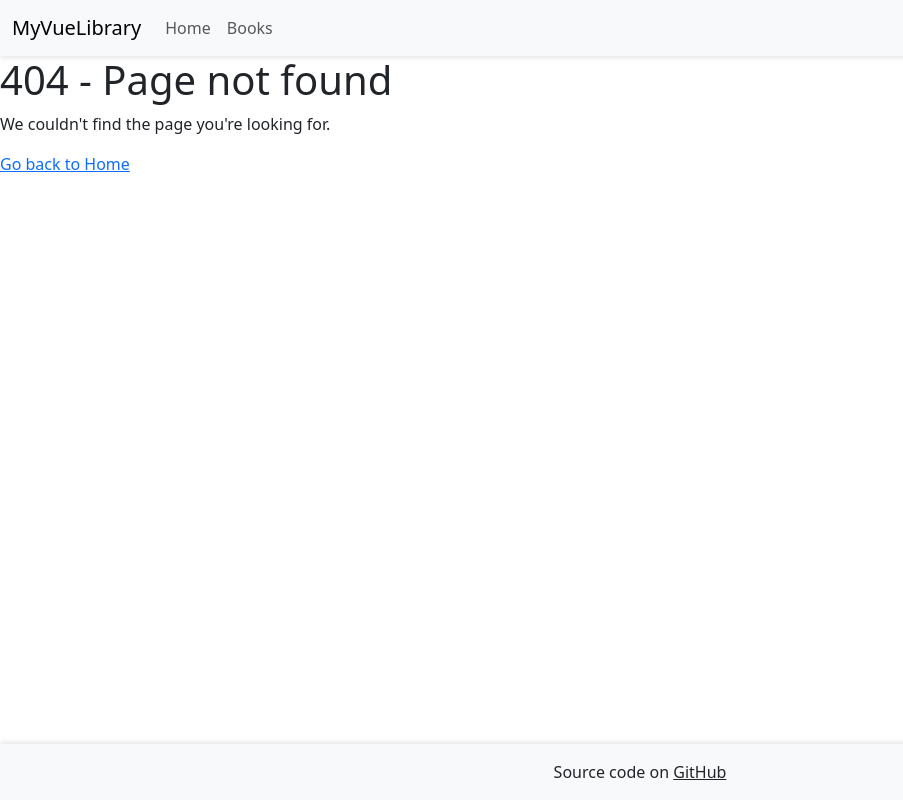
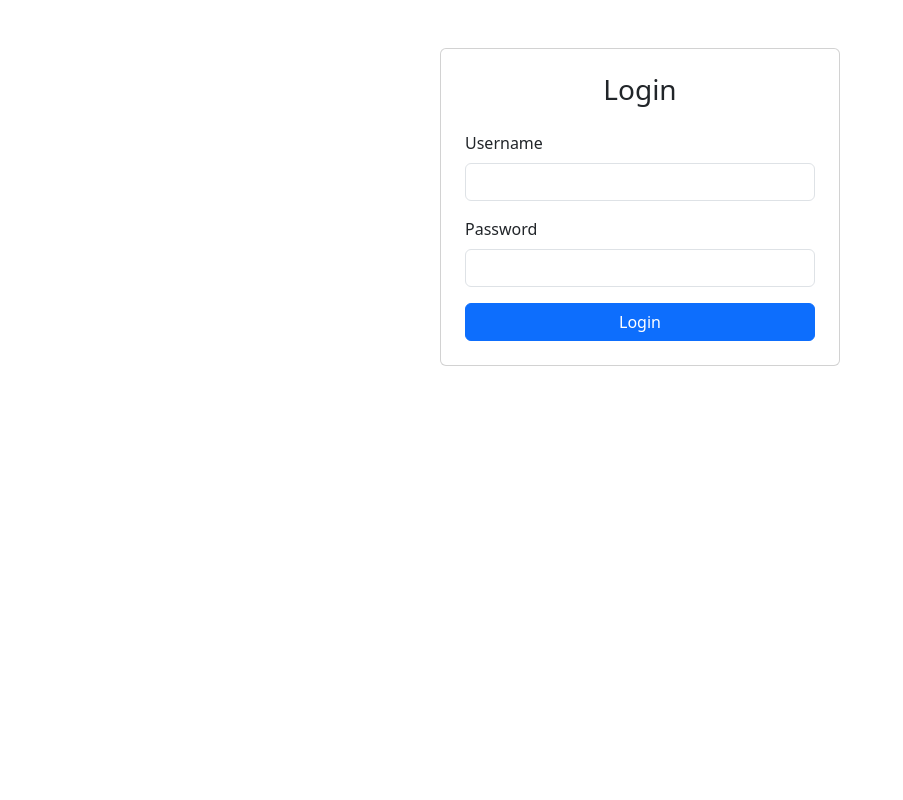
Before and after one commit to almarfeta/my-vue-library, a Vue app: page /login in a window 1280 px wide. Before the commit this address had no page. Shown: the whole page, without its empty margins (0-903 px from the left). Built offline with nearby package versions, Linux system fonts and the light colour scheme.

Commit message:
Add login Vuex module and Axios request

```diff
--- a/package.json
+++ b/package.json
@@ -9,6 +9,7 @@
   },
   "dependencies": {
     "@popperjs/core": "^2.11.8",
+    "axios": "^1.7.9",
     "bootstrap": "^5.3.3",
     "bootstrap-icons": "^1.11.3",
     "core-js": "^3.8.3",
--- a/src/App.vue
+++ b/src/App.vue
@@ -1,8 +1,8 @@
 <template>
   <div id="app">
-    <NavBarComponent />
+    <NavBarComponent :show-header="showHeaderFooter" />
     <router-view />
-    <FooterComponent />
+    <FooterComponent :show-footer="showHeaderFooter" />
   </div>
 </template>
 
@@ -16,6 +16,11 @@ export default {
     NavBarComponent,
     FooterComponent,
   },
+  computed: {
+    showHeaderFooter() {
+      return this.$route.name !== "login";
+    },
+  },
 };
 </script>
 
--- a/src/components/FooterComponent.vue
+++ b/src/components/FooterComponent.vue
@@ -1,5 +1,5 @@
 <template>
-  <footer class="bg-light text-center text-lg-start">
+  <footer v-if="showFooter" class="bg-light text-center text-lg-start">
     <div class="text-center p-3">
       Source code on
       <a
@@ -16,6 +16,12 @@
 <script>
 export default {
   name: "FooterComponent",
+  props: {
+    showFooter: {
+      type: Boolean,
+      default: true,
+    },
+  },
 };
 </script>
 
--- a/src/components/NavBarComponent.vue
+++ b/src/components/NavBarComponent.vue
@@ -1,5 +1,5 @@
 <template>
-  <nav class="navbar navbar-expand-lg navbar-light bg-light">
+  <nav v-if="showHeader" class="navbar navbar-expand-lg navbar-light bg-light">
     <div class="container-fluid">
       <a class="navbar-brand" href="#">MyVueLibrary</a>
 
@@ -23,6 +23,14 @@
           <li class="nav-item">
             <router-link to="/books" class="nav-link">Books</router-link>
           </li>
+          <li class="nav-item">
+            <button
+              class="nav-link btn btn-outline-danger"
+              @click="handleLogout"
+            >
+              Log Out
+            </button>
+          </li>
         </ul>
       </div>
     </div>
@@ -30,8 +38,23 @@
 </template>
 
 <script>
+import { mapActions } from "vuex";
+
 export default {
   name: "NavBarComponent",
+  props: {
+    showHeader: {
+      type: Boolean,
+      default: true,
+    },
+  },
+  methods: {
+    ...mapActions("users", ["logOut"]),
+    handleLogout() {
+      this.logOut();
+      this.$router.push("/login");
+    },
+  },
 };
 </script>
 
--- /dev/null
+++ b/src/modules/user.js
@@ -0,0 +1,29 @@
+const userModule = {
+  namespaced: true,
+  state: () => ({
+    user: null,
+  }),
+  getters: {
+    isAuthenticated(state) {
+      return !!state.user;
+    },
+  },
+  mutations: {
+    SET_USER(state, user) {
+      state.user = user;
+    },
+    LOG_OUT(state) {
+      state.user = null;
+    },
+  },
+  actions: {
+    logIn({ commit }, user) {
+      commit("SET_USER", user);
+    },
+    logOut({ commit }) {
+      commit("LOG_OUT");
+    },
+  },
+};
+
+export default userModule;
--- a/src/router/index.js
+++ b/src/router/index.js
@@ -5,8 +5,15 @@ import BookListView from "@/views/BookListView.vue";
 import BookDetailsView from "@/views/BookDetailsView.vue";
 import NotFoundView from "@/views/NotFoundView.vue";
 import FormComponent from "@/components/FormComponent.vue";
+import LoginView from "@/views/LoginView.vue";
+import store from "@/store";
 
 const routes = [
+  {
+    path: "/login",
+    name: "login",
+    component: LoginView,
+  },
   {
     path: "/",
     name: "home",
@@ -50,4 +57,13 @@ const router = createRouter({
   routes,
 });
 
+router.beforeEach((to, from, next) => {
+  const isAuthenticated = store.getters["users/isAuthenticated"];
+  if (to.name !== "login" && !isAuthenticated) {
+    next({ name: "login" });
+  } else {
+    next();
+  }
+});
+
 export default router;
--- /dev/null
+++ b/src/services/AuthService.js
@@ -0,0 +1,18 @@
+import axios from "axios";
+
+const API_URL = "http://localhost:8081/api/auth";
+
+const AuthService = {
+  async logIn(username, password) {
+    const response = await axios.post(`${API_URL}/login`, {
+      username,
+      password,
+    });
+    if (!response.data) {
+      throw Error("Invalid username or password");
+    }
+    return response.data;
+  },
+};
+
+export default AuthService;
--- a/src/store/index.js
+++ b/src/store/index.js
@@ -1,8 +1,10 @@
 import { createStore } from "vuex";
 import booksModule from "@/modules/books";
+import userModule from "@/modules/user";
 
 export default createStore({
   modules: {
     books: booksModule,
+    users: userModule,
   },
 });
--- /dev/null
+++ b/src/views/LoginView.vue
@@ -0,0 +1,59 @@
+<template>
+  <div class="container mt-5">
+    <div class="card p-4 mx-auto" style="max-width: 400px">
+      <h3 class="text-center mb-4">Login</h3>
+      <form @submit.prevent="handleLogin">
+        <div class="mb-3">
+          <label for="username" class="form-label">Username</label>
+          <input
+            type="text"
+            id="username"
+            class="form-control"
+            v-model="username"
+            required
+          />
+        </div>
+        <div class="mb-3">
+          <label for="password" class="form-label">Password</label>
+          <input
+            type="password"
+            id="password"
+            class="form-control"
+            v-model="password"
+            required
+          />
+        </div>
+        <p v-if="errorMessage" class="text-danger">{{ errorMessage }}</p>
+        <button type="submit" class="btn btn-primary w-100">Login</button>
+      </form>
+    </div>
+  </div>
+</template>
+
+<script>
+import { mapActions } from "vuex";
+import AuthService from "@/services/AuthService";
+
+export default {
+  name: "LoginView",
+  data() {
+    return {
+      username: "",
+      password: "",
+      errorMessage: "",
+    };
+  },
+  methods: {
+    ...mapActions("users", ["logIn"]),
+    async handleLogin() {
+      try {
+        const user = await AuthService.logIn(this.username, this.password);
+        await this.logIn(user);
+        this.$router.push("/home");
+      } catch (error) {
+        this.errorMessage = error.message;
+      }
+    },
+  },
+};
+</script>
```
Also changed, not shown: 1 other file (tests, documents, lock files or other folders).
